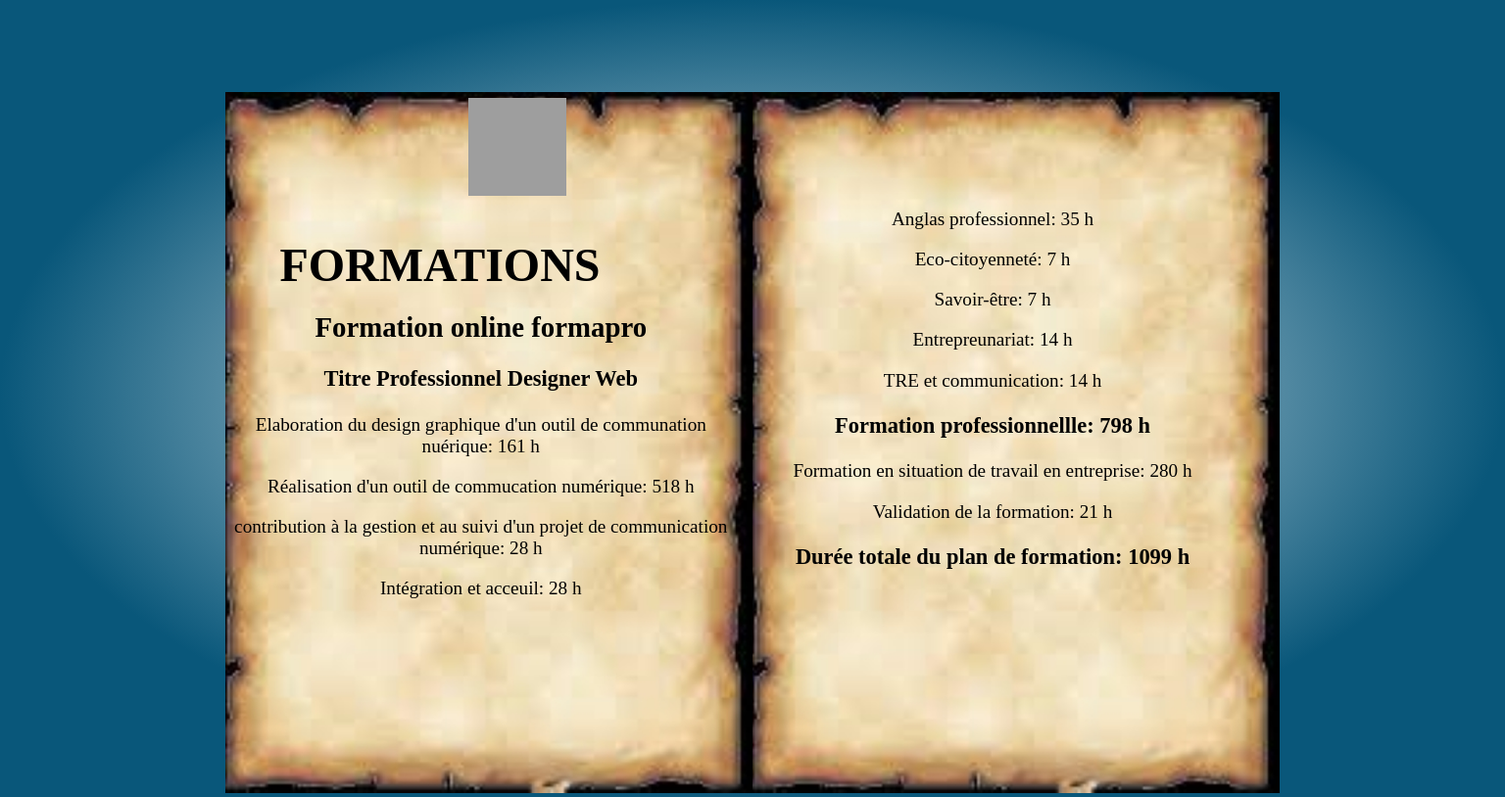
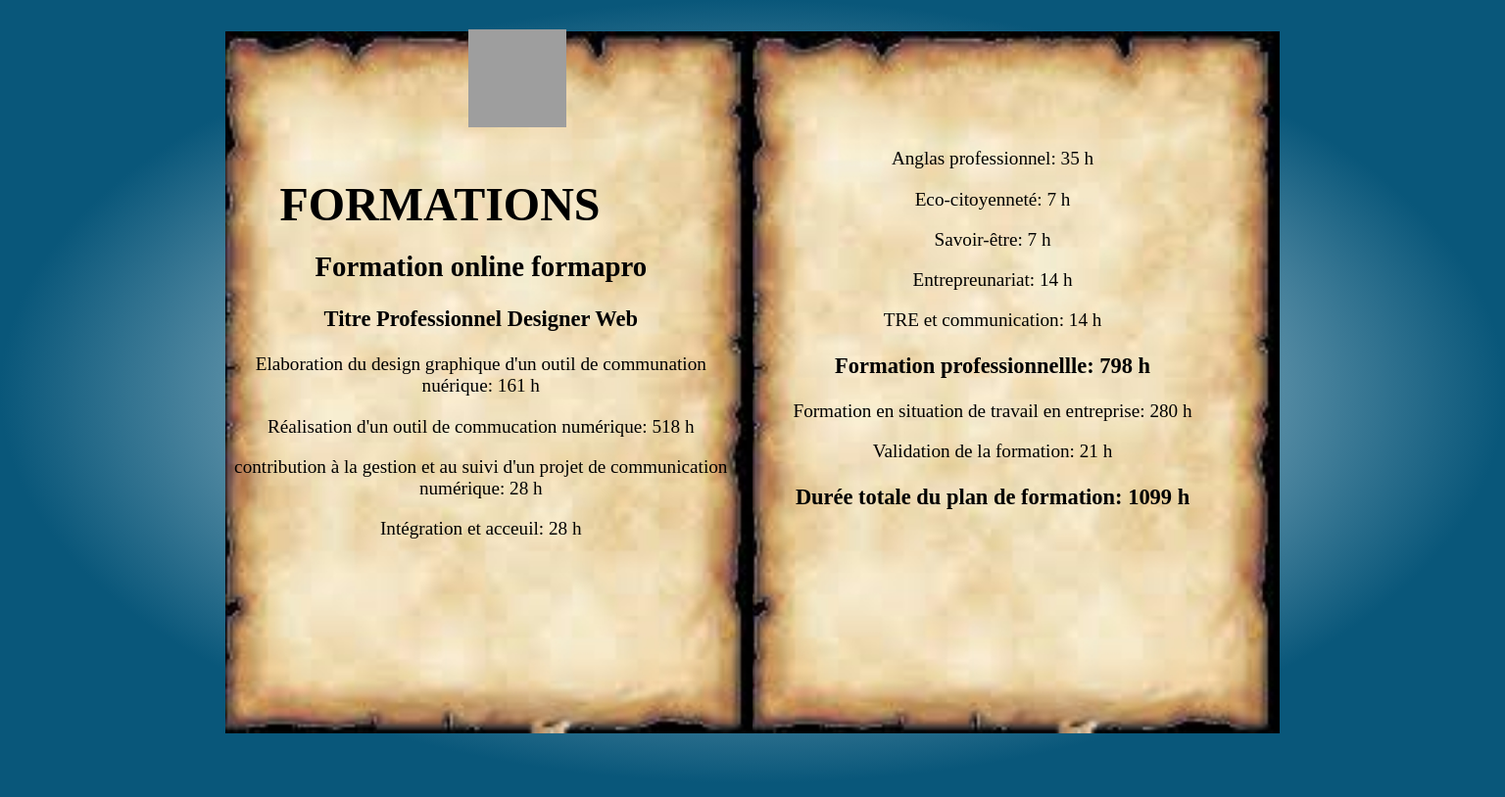
Before and after one commit to baboun89/portefolio, a PHP site: page /indexforma.html in a window 1536 px wide. Shown: the whole page at 98% size. After the commit the page ends 780 px from the top, so only its background shows below. Run offline with PHP 8.4, Linux system fonts and the light colour scheme; grey boxes are pictures that could not be loaded.

Commit message:
fin @media livre

```diff
--- a/css/slyle2.css
+++ b/css/slyle2.css
@@ -184,6 +184,8 @@
 
 @media screen and (min-width: 1300px)  {
     #feuilles {
+    padding: auto;
+    margin-top: -4%;
         width: 70%;
 
     }
--- a/css/style3.css
+++ b/css/style3.css
@@ -177,10 +177,12 @@
         top: 100px;
         font-size: 1.4rem;
     }
-#phili{
-    top: 200px;
-    font-size: 1.4rem;
-}
+
+    #phili {
+        top: 200px;
+        font-size: 1.4rem;
+    }
+
     #logo1 {
         top: 100px;
         left: -260px
@@ -189,6 +191,8 @@
 
 @media screen and (min-width: 1300px) and (orientation: landscape) {
     #feuilles {
+        padding: auto;
+        margin-top: -4%;
         width: 70%;
 
     }
@@ -209,6 +213,7 @@
     }
 
     #logo1 {
+        top: 30px;
         width: 100px;
         height: 100px;
         left: -240px;
@@ -217,7 +222,7 @@
 
 @media screen and (min-width: 1900px) and (orientation: landscape) {
     #logo1 {
-        top: 200px;
+        top: 100px;
         left: -380px;
     }
 
@@ -240,4 +245,5 @@
         right: 50px;
     }
 
+
 }
```
